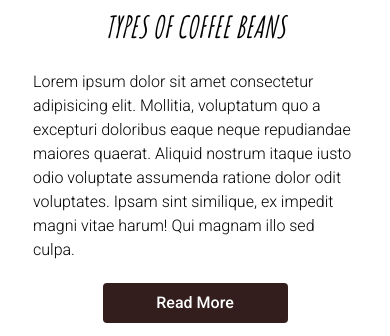
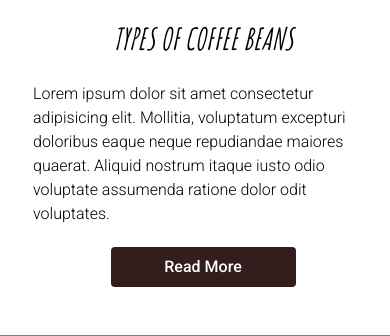
Before and after one commit to chrisvarg/coffeeBlog, a PHP site: page / in a window 390 px wide. Shown: the part 1292-1628 px from the top of the page. Run offline with PHP 8.4, Linux system fonts and the light colour scheme.

Commit message:
Iniciando reponsive desing: mainTablet
Correcciones del html y main.css

```diff
--- a/css/main.css
+++ b/css/main.css
@@ -97,7 +97,9 @@ a {
 
 /* MAIN */
 
-
+main {
+    width: 100vw;
+}
 
 .main-container {
     display: grid;
@@ -138,11 +140,11 @@ h3{
 
 .blog-image {
     margin: 0 auto;
-    max-width: 350px;
+    min-width: 350px;
 }
 
 .blog-image img {
-    width: 100%
+    width: 100%;
 }
 
 .blog-contain h3 {
--- a/css/mainTablet.css
+++ b/css/mainTablet.css
@@ -19,3 +19,34 @@
     padding-bottom: 3rem;
     display:block;
 }
+
+/* MAIN */
+
+.main-container {
+    display: flex;
+}
+
+.main-blog {
+    margin: 0;
+    flex: 0 0 calc(70% - 3rem);
+}
+
+.blog {
+    display: flex;
+}
+
+.blog-image {
+    flex: 0 0 calc(50% - 2rem);
+    min-width: 19rem;
+}
+
+.blog-contain {
+    width: 50%;
+}
+
+
+.main-sidebar {
+    margin: 0;
+    flex: 0 0 calc(30%);
+
+}
--- a/index.html
+++ b/index.html
@@ -45,41 +45,15 @@
                     </figure>
                     <div class="blog-contain">
                         <h3>TYPES OF COFFEE BEANS</h3>
-                        <p>Lorem ipsum dolor sit amet consectetur adipisicing elit. Mollitia, voluptatum quo a excepturi doloribus eaque neque repudiandae maiores quaerat. Aliquid nostrum itaque iusto odio voluptate assumenda ratione dolor odit voluptates.
-                        Ipsam sint similique, ex impedit magni vitae harum! Qui magnam illo sed culpa.</p>
+                        <p>Lorem ipsum dolor sit amet consectetur adipisicing elit. Mollitia, voluptatum excepturi doloribus eaque neque repudiandae maiores quaerat. Aliquid nostrum itaque iusto odio voluptate assumenda ratione dolor odit voluptates.</p>
+                        <a class="botton-more" href="">
+                            <div>Read More</div>
+                        </a>
                     </div>
-                    <a class="botton-more" href="">
-                        <div>Read More</div>
-                    </a>
                 </article>
 
-                <article class="blog">
-                    <figure class="blog-image">
-                        <img src="https://images.unsplash.com/photo-1506815181983-292770fc39f2?ixid=MXwxMjA3fDB8MHxwaG90by1wYWdlfHx8fGVufDB8fHw%3D&ixlib=rb-1.2.1&auto=format&fit=crop&w=750&q=80" alt="">
-                    </figure>
-                    <div class="blog-contain">
-                        <h3>THREE DELICIOUS RECIPES FOR COFFEE</h3>
-                        <p>Lorem ipsum dolor sit amet consectetur adipisicing elit. Mollitia, voluptatum quo a excepturi doloribus eaque neque repudiandae maiores quaerat. Aliquid nostrum itaque iusto odio voluptate assumenda ratione dolor odit voluptates.
-                        Ipsam sint similique, ex impedit magni vitae harum! Qui magnam illo sed culpa.</p>
-                    </div>
-                    <a class="botton-more" href="">
-                        <div>Read More</div>
-                    </a>
-                </article>
 
-                <article class="blog">
-                    <figure class="blog-image">
-                        <img src="https://img1.mashed.com/img/gallery/coffee-mistakes-youre-probably-making-at-home/intro-1594766282.jpg" alt="">
-                    </figure>
-                    <div class="blog-contain">
-                        <h3>BENEFITS OF COFFEE</h3>
-                        <p>Lorem ipsum dolor sit amet consectetur adipisicing elit. Mollitia, voluptatum quo a excepturi doloribus eaque neque repudiandae maiores quaerat. Aliquid nostrum itaque iusto odio voluptate assumenda ratione dolor odit voluptates.
-                        Ipsam sint similique, ex impedit magni vitae harum! Qui magnam illo sed culpa.</p>
-                    </div>
-                    <a class="botton-more" href="">
-                        <div>Read More</div>
-                    </a>
-                </article>
+
             </div>
             <div class="main-sidebar">
                 <h2 class="sidebar-tittle">OUR COURSES AND WORKSHOPS</h2>
@@ -126,3 +100,29 @@
     </footer>
 </body>
 </html>
+
+<!-- <article class="blog">
+                    <figure class="blog-image">
+                        <img src="https://img1.mashed.com/img/gallery/coffee-mistakes-youre-probably-making-at-home/intro-1594766282.jpg" alt="">
+                    </figure>
+                    <div class="blog-contain">
+                        <h3>BENEFITS OF COFFEE</h3>
+                        <p>Lorem ipsum dolor sit amet consectetur adipisicing elit. Mollitia, voluptatum excepturi doloribus eaque neque repudiandae maiores quaerat. Aliquid nostrum itaque iusto odio voluptate assumenda ratione dolor odit voluptates.</p>
+                        <a class="botton-more" href="">
+                            <div>Read More</div>
+                        </a>
+                    </div>
+                </article>
+
+                <article class="blog">
+                    <figure class="blog-image">
+                        <img src="https://images.unsplash.com/photo-1506815181983-292770fc39f2?ixid=MXwxMjA3fDB8MHxwaG90by1wYWdlfHx8fGVufDB8fHw%3D&ixlib=rb-1.2.1&auto=format&fit=crop&w=750&q=80" alt="">
+                    </figure>
+                    <div class="blog-contain">
+                        <h3>THREE DELICIOUS RECIPES FOR COFFEE</h3>
+                        <p>Lorem ipsum dolor sit amet consectetur adipisicing elit. Mollitia, voluptatum excepturi doloribus eaque neque repudiandae maiores quaerat. Aliquid nostrum itaque iusto odio voluptate assumenda ratione dolor odit voluptates.</p>
+                        <a class="botton-more" href="">
+                            <div>Read More</div>
+                        </a>
+                    </div>
+                </article> -->
```
